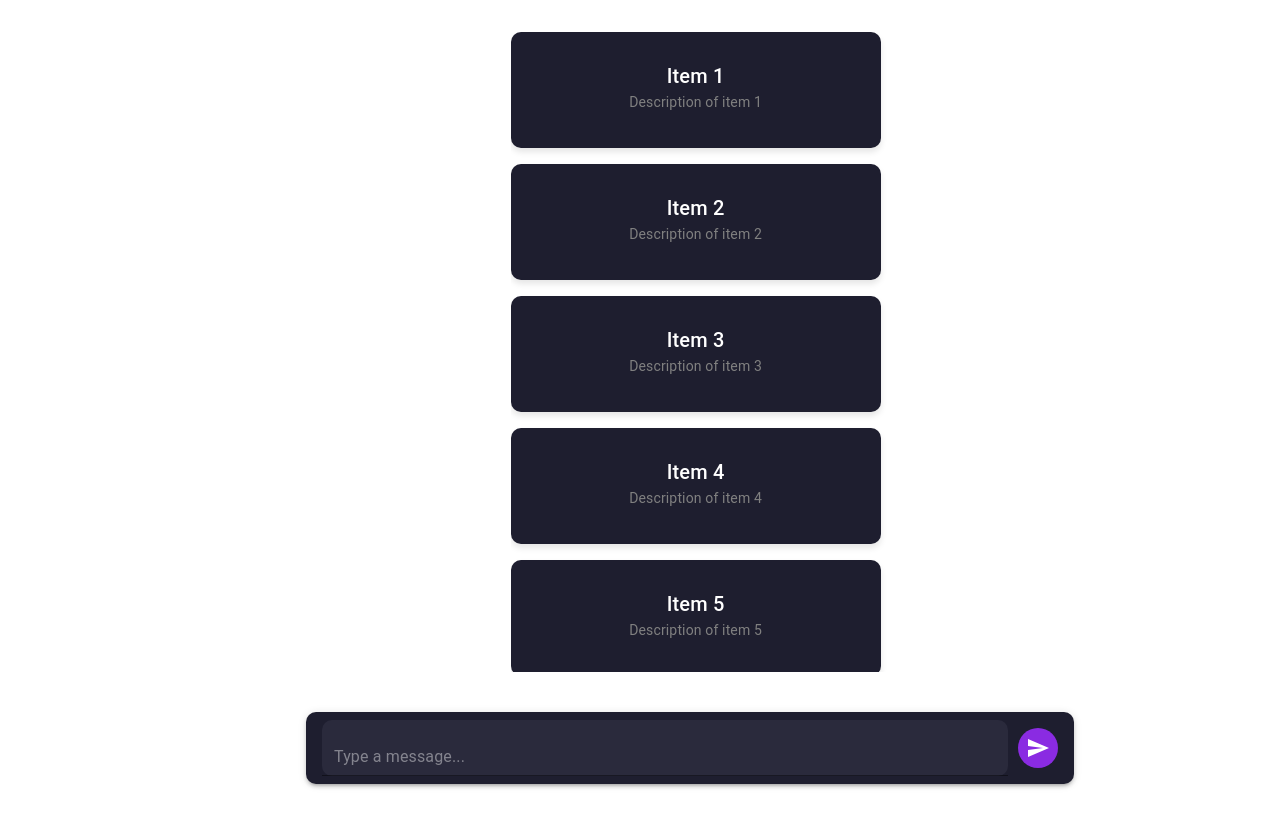
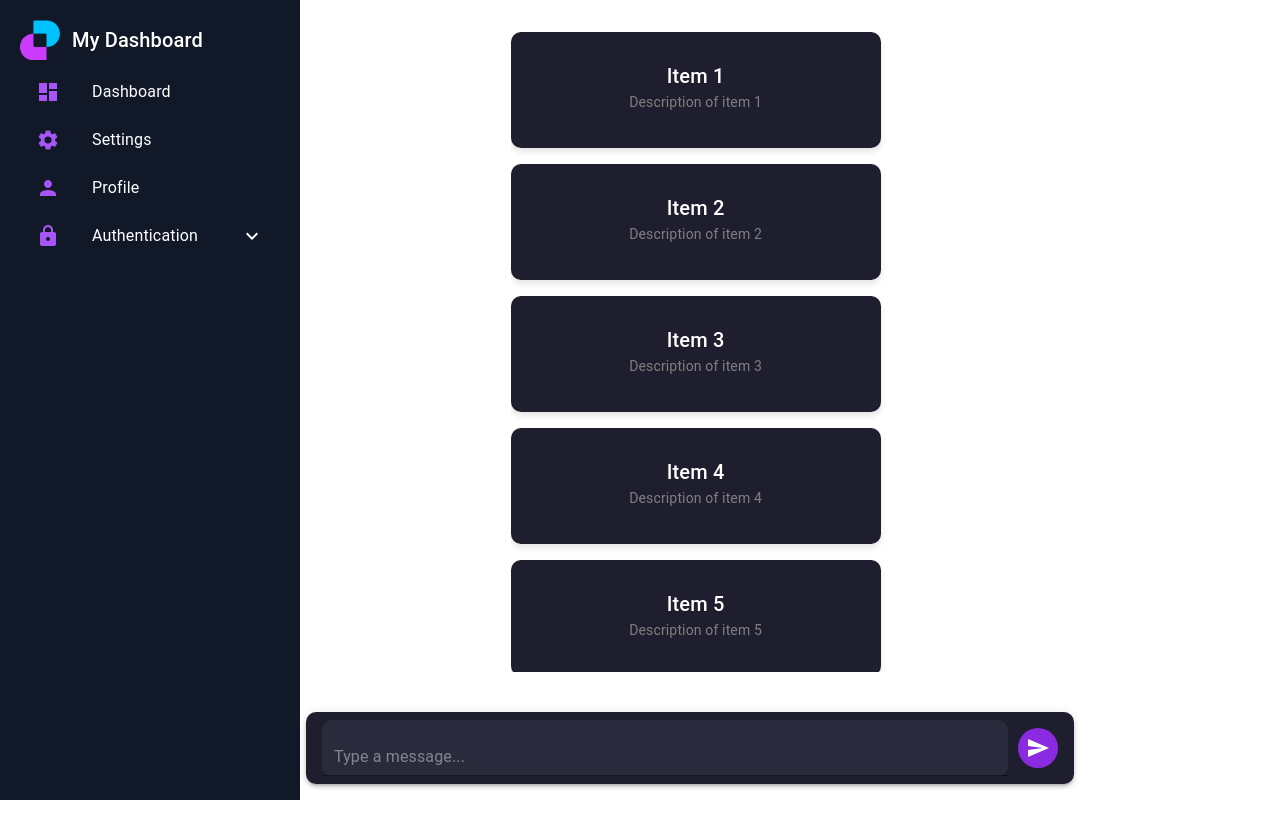
Before and after one commit to Michi0808/my-chat-ui, a React (Vite) app: page / in a window 1280 px wide. Shown: the top 838 px of the page. Built offline with nearby package versions, Linux system fonts and the light colour scheme.

Commit message:
feat: Add sidebar menu with authentication section

```diff
--- a/src/App.tsx
+++ b/src/App.tsx
@@ -1,18 +1,22 @@
-import { useState } from 'react'
-import reactLogo from './assets/react.svg'
-import viteLogo from '/vite.svg'
-import './App.css'
+import './App.css';
 import ChatForm from "./components/ChatForm";
 import DataList from "./components/DataList";
+import SidebarMenu from "./components/SidebarMenu"; // Import SidebarMenu
 
 function App() {
   return (
-    <div className="flex flex-col h-screen">
-      {/* Scrollable data list */}
-      <DataList />
+    <div className="flex h-screen">
+      {/* Left Sidebar Menu */}
+      <SidebarMenu />
 
-      {/* Chat input form at the bottom */}
-      <ChatForm />
+      {/* Main content area */}
+      <div className="flex flex-col flex-1">
+        {/* Scrollable data list */}
+        <DataList />
+
+        {/* Chat input form at the bottom */}
+        <ChatForm />
+      </div>
     </div>
   );
 }
--- /dev/null
+++ b/src/components/SidebarMenu.tsx
@@ -0,0 +1,89 @@
+import { useState } from "react";
+import {
+  List,
+  ListItem,
+  ListItemIcon,
+  ListItemText,
+  Collapse,
+  Typography,
+} from "@mui/material";
+import DashboardIcon from "@mui/icons-material/Dashboard";
+import SettingsIcon from "@mui/icons-material/Settings";
+import PersonIcon from "@mui/icons-material/Person";
+import LockIcon from "@mui/icons-material/Lock";
+import ExpandLess from "@mui/icons-material/ExpandLess";
+import ExpandMore from "@mui/icons-material/ExpandMore";
+import Logo from "../assets/Logo.png"; // Import logo
+
+const SidebarMenu = () => {
+  const [open, setOpen] = useState(true);
+  const [authOpen, setAuthOpen] = useState(false); // State for Authentication submenu
+
+  return (
+    <div
+      className="h-screen bg-gray-900 text-white transition-all duration-300"
+      style={{
+        position: "fixed",
+        left: 0,
+        top: 0,
+        width: open ? "300px" : "80px",
+        height: "100vh",
+        display: "flex",
+        flexDirection: "column",
+        justifyContent: "flex-start",
+        padding: "20px",
+      }}
+    >
+      {/* Logo and title */}
+      <div className="flex items-center space-x-3">
+        <img src={Logo} alt="Logo" className="w-10 h-10" />
+        {open && <Typography variant="h6" className="text-xl font-bold">My Dashboard</Typography>}
+      </div>
+
+      {/* Menu list */}
+      <List>
+        <ListItem button>
+          <ListItemIcon>
+            <DashboardIcon sx={{ color: "#a855f7" }} />
+          </ListItemIcon>
+          {open && <ListItemText primary="Dashboard" />}
+        </ListItem>
+        <ListItem button>
+          <ListItemIcon>
+            <SettingsIcon sx={{ color: "#a855f7" }} />
+          </ListItemIcon>
+          {open && <ListItemText primary="Settings" />}
+        </ListItem>
+        <ListItem button>
+          <ListItemIcon>
+            <PersonIcon sx={{ color: "#a855f7" }} />
+          </ListItemIcon>
+          {open && <ListItemText primary="Profile" />}
+        </ListItem>
+
+        {/* Authentication Menu */}
+        <ListItem button onClick={() => setAuthOpen(!authOpen)}>
+          <ListItemIcon>
+            <LockIcon sx={{ color: "#a855f7" }} />
+          </ListItemIcon>
+          {open && <ListItemText primary="Authentication" />}
+          {open && (authOpen ? <ExpandLess /> : <ExpandMore />)}
+        </ListItem>
+
+        {/* Submenu: Login & Signup */}
+        <Collapse in={authOpen} timeout="auto" unmountOnExit>
+          <List component="div" disablePadding>
+            <ListItem button sx={{ pl: 4 }}>
+              <ListItemText primary="Login" sx={{ color: "#a855f7" }} />
+            </ListItem>
+            <ListItem button sx={{ pl: 4 }}>
+              <ListItemText primary="Signup" sx={{ color: "#a855f7" }} />
+            </ListItem>
+          </List>
+        </Collapse>
+      </List>
+    </div>
+  );
+};
+
+export default SidebarMenu;
```
Also changed, not shown: src/assets/Logo.png (added).
